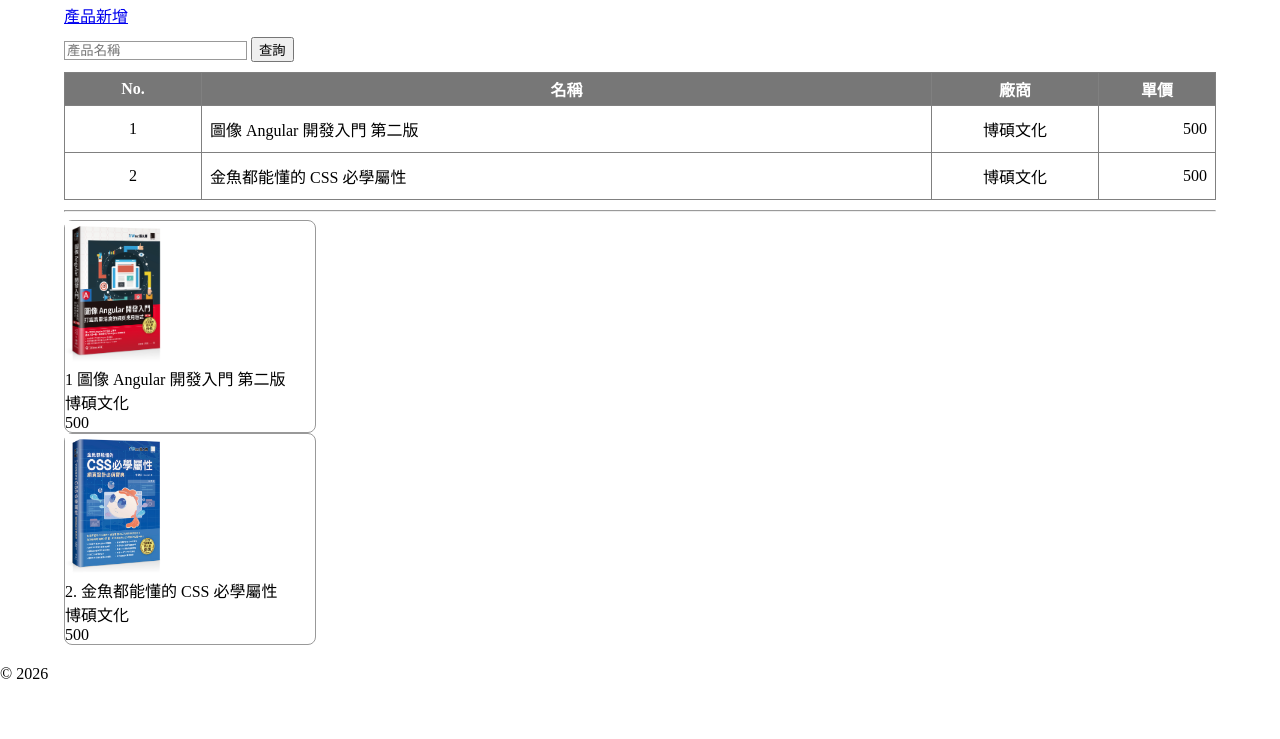
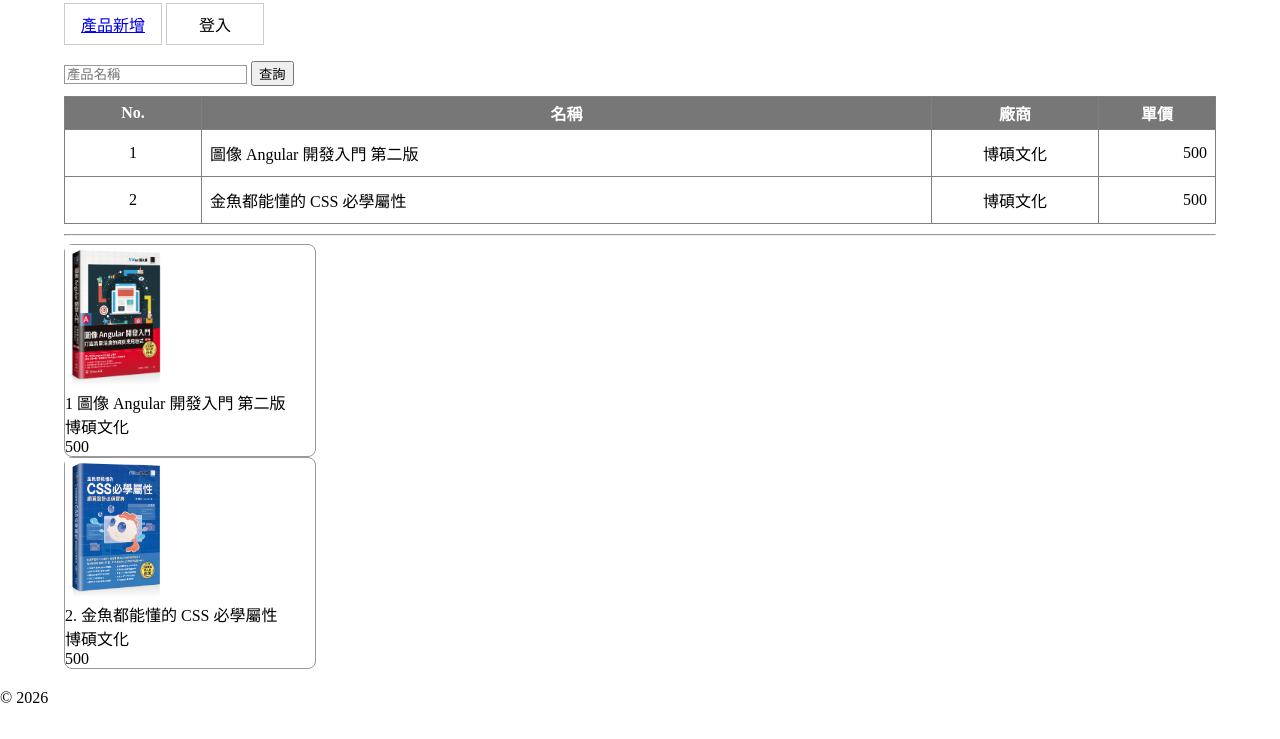
Before and after one commit to 15131586-oss/mcu-115-1-web-15131586, a plain HTML site: page src/index.html in a window 1280 px wide. Shown: the part 61-800 px from the top of the page. Drawn offline with Linux system fonts and the light colour scheme.

Commit message:
feat(css): 實作導覽列樣式

```diff
--- a/src/index.css
+++ b/src/index.css
@@ -15,6 +15,19 @@
 
 nav {
   margin-bottom: 10px;
+}
+
+ul {
+  list-style: none;
+  padding-left: 0;
+}
+
+ul > li {
+  border: 1px solid #ccc;
+  display: inline-block;
+  padding: 8px;
+  width: 80px;
+  text-align: center;
 }
 
 .card {
--- a/src/index.html
+++ b/src/index.html
@@ -12,7 +12,14 @@
     </header>
     <section class="body">
       <nav>
-        <a href="./form.html">產品新增</a>
+       <ul>
+        <li>
+          <a href="./form.html">產品新增</a>
+        </li>
+        <li>
+          <a>登入</a>
+        </li>
+      </ul>
       </nav>
       <form>
         <input type="text" placeholder="產品名稱" />
```
